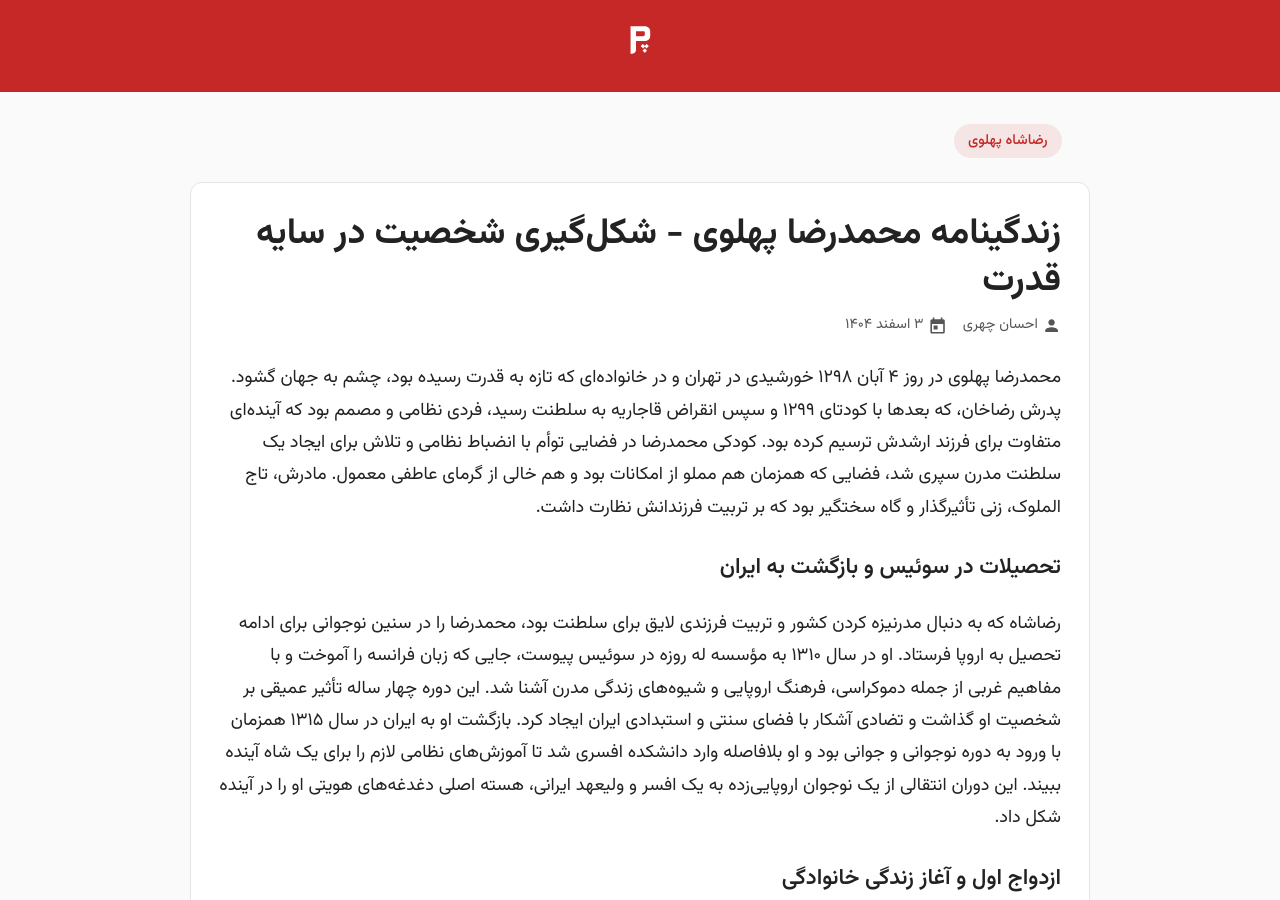
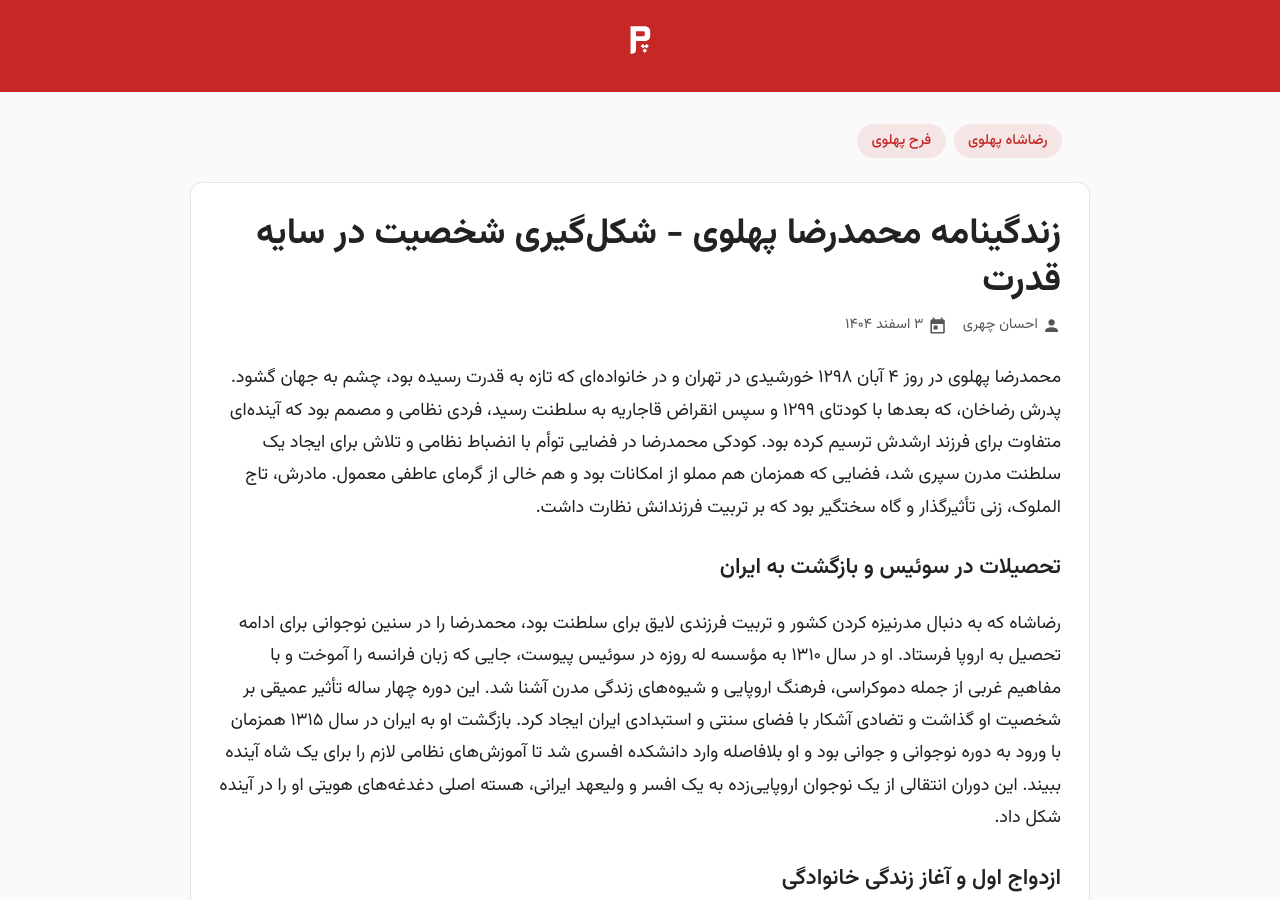
Before and after one commit to darkblog/darkblog.github.io, a Jekyll site: the page built from _posts/2026-2-22-mohammadreza-pahlavi.md, in a window 1280 px wide and 900 px high. Built offline with Jekyll 4.4.1, drawn with Linux system fonts in a browser that asks for light colours.

Commit message:
Update 2026-2-22-mohammadreza-pahlavi.md

```diff
--- a/_posts/2026-2-22-mohammadreza-pahlavi.md
+++ b/_posts/2026-2-22-mohammadreza-pahlavi.md
@@ -4,6 +4,8 @@ title: زندگینامه محمدرضا پهلوی - شکل‌گیری شخصی
 categories:
   - title: رضاشاه پهلوی
     url: https://www.pasgah.org/blog/4
+  - title: فرح پهلوی
+    url: https://www.pasgah.org/blog/farah-pahlavi
 ---
 
 محمدرضا پهلوی در روز ۴ آبان ۱۲۹۸ خورشیدی در تهران و در خانواده‌ای که تازه به قدرت رسیده بود، چشم به جهان گشود. پدرش رضاخان، که بعدها با کودتای ۱۲۹۹ و سپس انقراض قاجاریه به سلطنت رسید، فردی نظامی و مصمم بود که آینده‌ای متفاوت برای فرزند ارشدش ترسیم کرده بود. کودکی محمدرضا در فضایی توأم با انضباط نظامی و تلاش برای ایجاد یک سلطنت مدرن سپری شد، فضایی که همزمان هم مملو از امکانات بود و هم خالی از گرمای عاطفی معمول. مادرش، تاج الملوک، زنی تأثیرگذار و گاه سختگیر بود که بر تربیت فرزندانش نظارت داشت.
```
